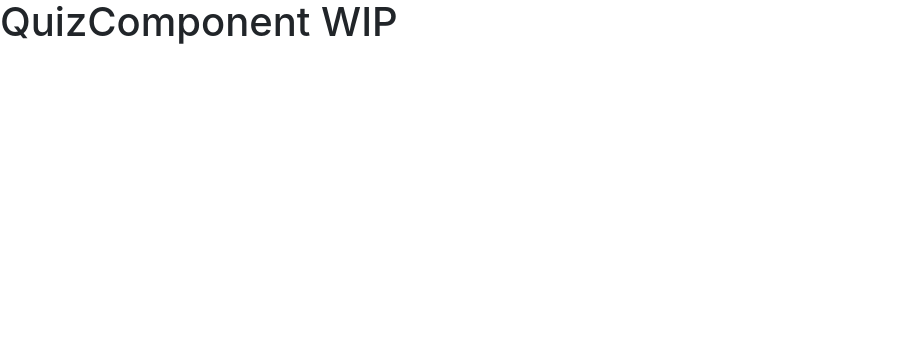
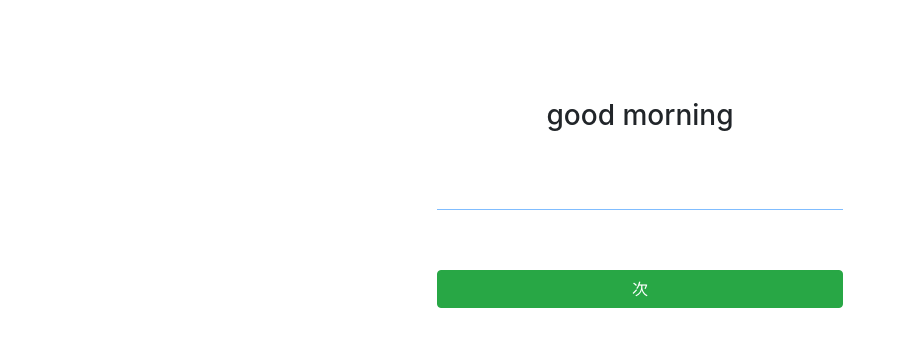
Before and after one commit to ryanarnold/j-renshuu, an Angular app: page /quiz in a window 1280 px wide. Shown: the top 346 px of the page, without its empty margins (0-904 px from the left). Built offline with nearby package versions, Linux system fonts and the light colour scheme.

Commit message:
Write code for QuizComponent's HTML.

```diff
--- a/src/app/components/quiz/quiz.component.css
+++ b/src/app/components/quiz/quiz.component.css
@@ -0,0 +1,18 @@
+
+.next {
+    width: 100%;
+    margin-top: 60px;
+    margin-bottom:60px;
+}
+
+.question {
+    margin-top: 100px;
+}
+
+.answer {
+    font-size: 24px;
+    border-top: 0;
+    border-left: 0;
+    border-right: 0;
+    border-radius: 0px;
+}
--- a/src/app/components/quiz/quiz.component.html
+++ b/src/app/components/quiz/quiz.component.html
@@ -1 +1,14 @@
-<h1>QuizComponent WIP</h1>
+<div class="row">
+  <div class="col"></div>
+  <div class="col">
+
+    <h3 class="question text-center">good morning</h3>
+
+    <br>
+    <input type="text" class="form-control answer" autofocus>
+
+    <button class="btn btn-success next">次</button>
+
+  </div>
+  <div class="col"></div>
+</div>
```
